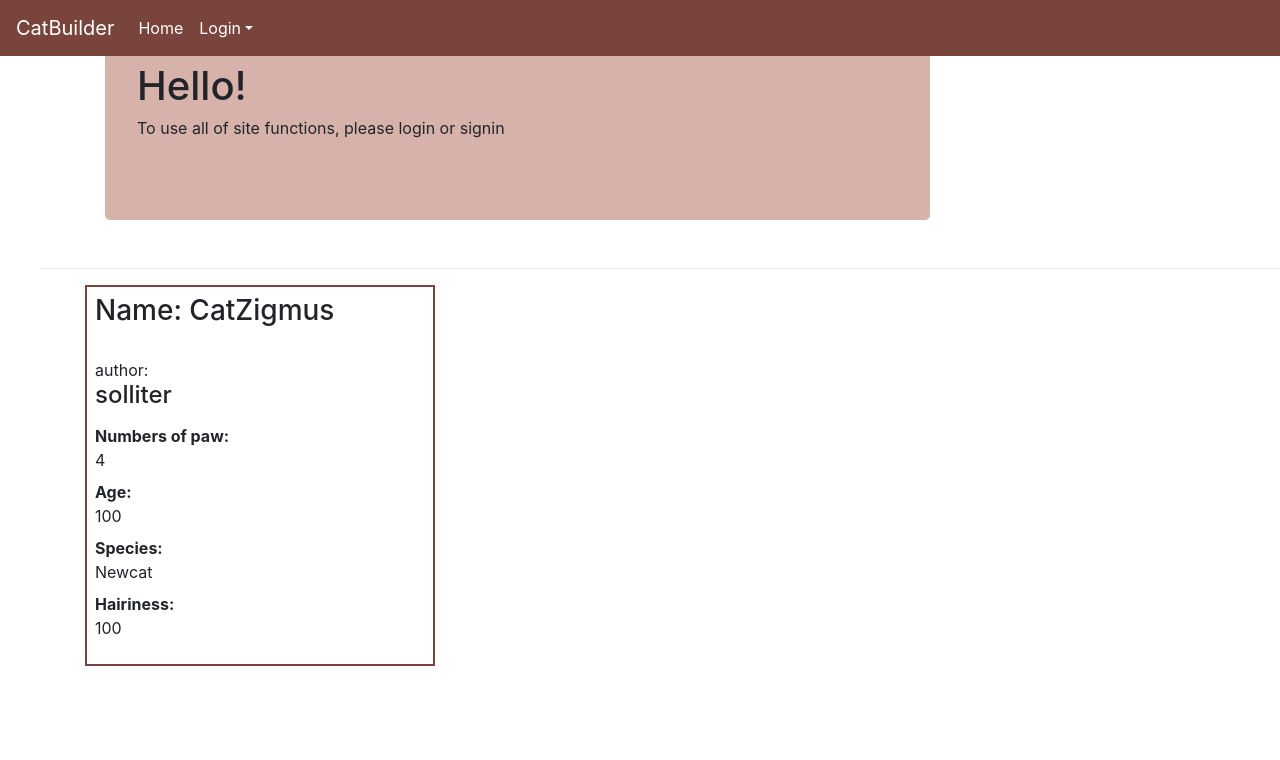
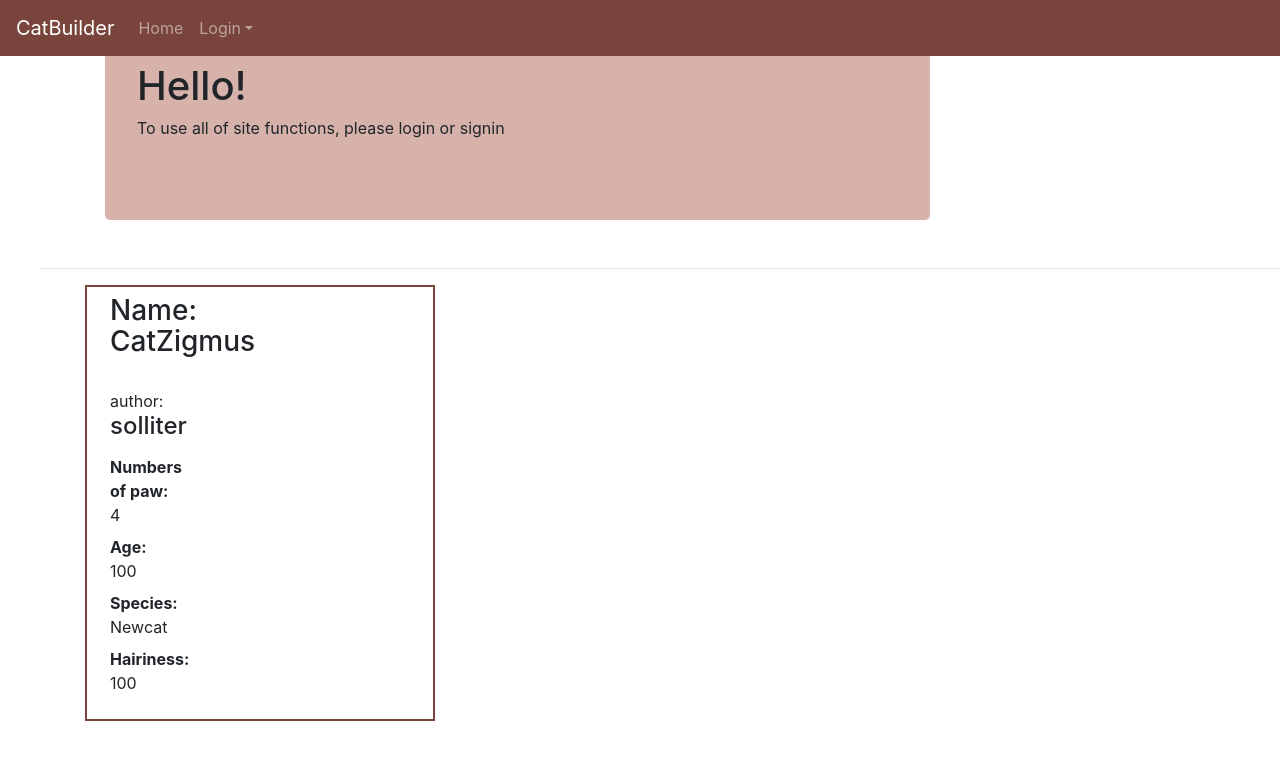
Before and after one commit to solliter/catsbuilder, a Django app: page /8/ in a window 1280 px wide. Shown: the top 760 px of the page. Run offline with Django 3.2, Linux system fonts and the light colour scheme; data comes from the database, SQL or seed files in the repository; both versions use the stored data as it was after the commit; some libraries are stand-ins or nearby versions.

Commit message:
detail front

```diff
--- a/catbuilder/forms.py
+++ b/catbuilder/forms.py
@@ -7,7 +7,7 @@ class CatForm(forms.ModelForm):
         fields = [
             'paw',
             'name',
-            # 'image',
+            'image',
             'age',
             'species',
             'hairiness',
--- a/template/base.html
+++ b/template/base.html
@@ -20,18 +20,18 @@
 
       <div class="collapse navbar-collapse" id="navbarsExampleDefault">
         <ul class="navbar-nav mr-auto">
-          <li class="nav-item active">
+          <li class="nav-item ">
             <a class="nav-link" href="/">Home <span class="sr-only">(current)</span></a>
           </li>
-          <!--<li class="nav-item">-->
-            <!--<a class="nav-link" href="#">Link</a>-->
-          <!--</li>-->
+
+
+
               {% if request.user.is_authenticated %}
-          <li class="nav-item active">
+          <li class="nav-item " >
             <a class="nav-link " href="{% url 'new_cat'  %}"> Build new cat</a>
                {% endif %}
           </li>
-          <li class="nav-item dropdown active">
+          <li class="nav-item dropdown ">
             <a class="nav-link dropdown-toggle" href="http://example.com" id="dropdown01" data-toggle="dropdown" aria-haspopup="true" aria-expanded="false">Login</a>
 
             <div class="dropdown-menu" aria-labelledby="dropdown01">
--- a/template/cat_detail.html
+++ b/template/cat_detail.html
@@ -14,7 +14,7 @@
                     <!--{{ Cat.date }}-->
                     <!---->
             <!--{% endif %}-->
-
+        <div class="col-6 col-lg-4">
  <div class="cat">
         <h3>Name: {{ cat.name }}</h3></br>
       author:<h4>{{ cat.user }}</h4>
@@ -40,12 +40,6 @@
      </div>
  </div>
            </div>
-
+           </div>
         </div>
     {% endblock %}
-
-
-
- <a class="highslide  " href="/d/1005928/d/langust.jpg" onclick="return hs.expand(this)">
-     <img alt="Лангуст" height="300" src="/thumb/SLqejnN1eQgNcwOp0OIDoQ/360r300/1005928/langust.jpg"
-          style="border-width: 0px; float: left;" width="200"></a>
```
Also changed, not shown: db.sqlite3, 2 other files.
